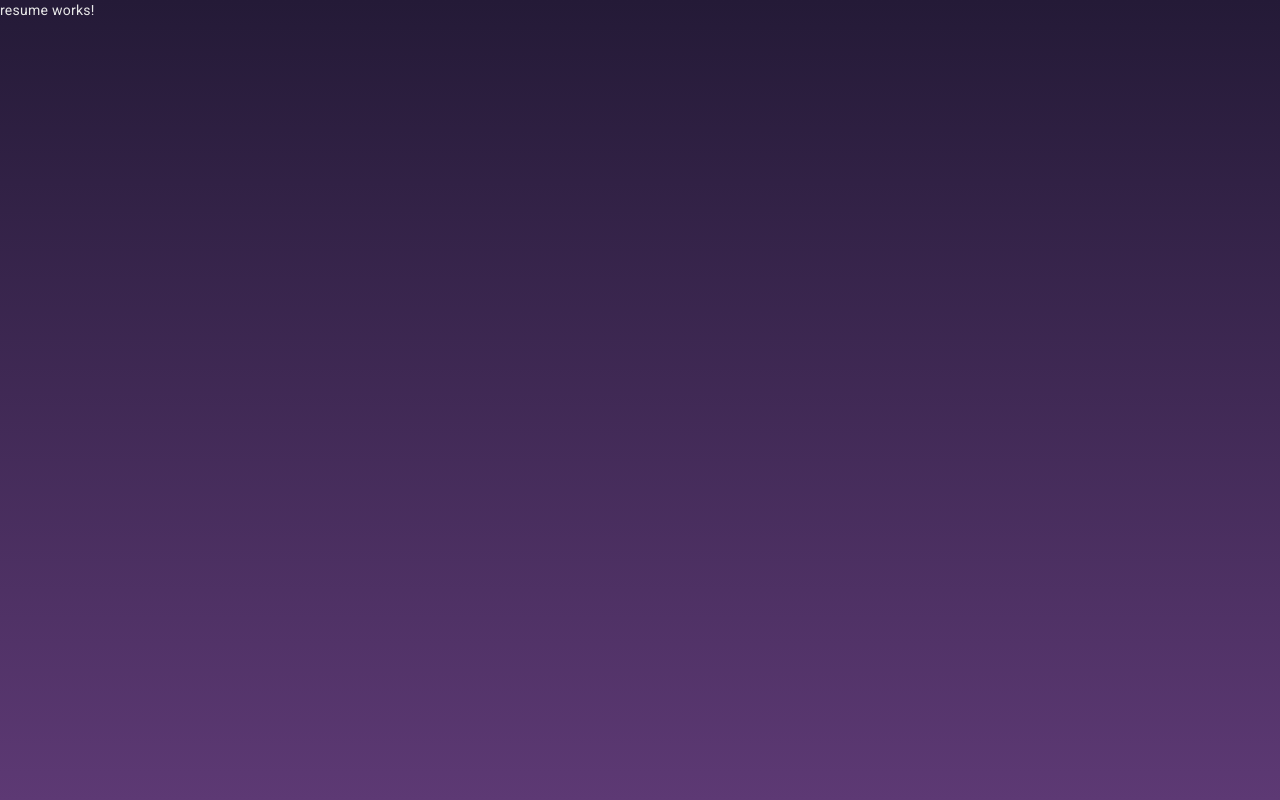
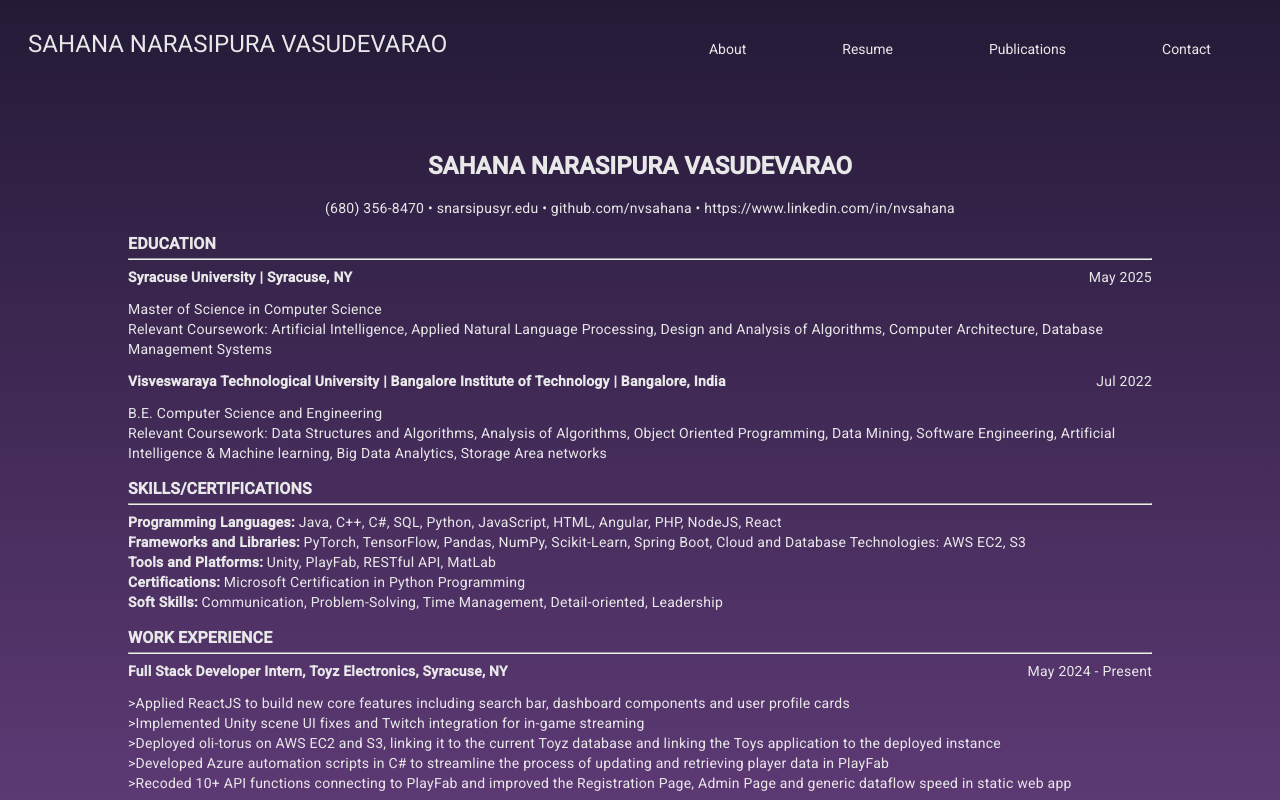
Before and after one commit to nvsahana/porfolioappproject, an Angular app: page /resume in a window 1280 px wide. Built offline with nearby package versions, Linux system fonts and the light colour scheme.

Commit message:
comitting Resume

```diff
--- a/src/app/resume/resume.component.css
+++ b/src/app/resume/resume.component.css
@@ -0,0 +1,20 @@
+.maincontainer {
+    margin: auto;
+    width: 80%;
+    border: 3px;
+    padding: 10px;
+}
+.maincontainer h1 {
+    text-align: center;
+}
+.underheading p {
+    text-align: center;
+}
+.collegename, .experienceHeading, .projectheading, .activityheading {
+    display: flex;
+    justify-content: space-between;
+    flex-direction: row;
+}
+.positionName {
+    font-weight: bold;
+}
--- a/src/app/resume/resume.component.html
+++ b/src/app/resume/resume.component.html
@@ -1 +1,116 @@
-<p>resume works!</p>
+<div class="navbarpart">
+    <app-navbar></app-navbar>
+</div>
+<div style="margin-top: 10em;">
+    <div class="maincontainer">
+                <h1><b>SAHANA NARASIPURA VASUDEVARAO</b></h1>
+
+        <div class="underheading">
+            <p>(680) 356-8470 • snarsipusyr.edu • github.com/nvsahana • https://www.linkedin.com/in/nvsahana</p>
+        </div>
+        <div class="resumesection educationSection">
+            <h3 style="margin-bottom:0 ;"><b>EDUCATION</b></h3>
+            <hr style="margin-top: 0;">
+            <div class="collegename">
+                <div><p style="font-weight: bold;">Syracuse University  |  Syracuse, NY</p></div>	 <div><p>May 2025</p></div>
+            </div>
+            <p style="margin: 0;">Master of Science in Computer Science</p>
+            <p>Relevant Coursework: Artificial Intelligence, Applied Natural Language Processing, Design and Analysis of Algorithms, Computer Architecture, Database Management Systems</p>
+
+            <div class="collegename">
+                <div><p style="font-weight: bold;">Visveswaraya Technological University | Bangalore Institute of Technology | Bangalore, India</p></div>	    <div><p>Jul 2022</p></div>
+            </div>
+            <p style="margin:0">B.E. Computer Science and Engineering</p>
+            <p>Relevant Coursework: Data Structures and Algorithms, Analysis of Algorithms, Object Oriented Programming, Data Mining, Software Engineering, Artificial Intelligence & Machine learning, Big Data Analytics, Storage Area networks</p>
+        </div>
+        <div class="resumesection skillsSection">
+            <h3 style="margin-bottom: 0;"><b>SKILLS/CERTIFICATIONS</b></h3>
+            <hr style="margin-top: 0;">
+            <div class="skillNames"></div>
+            <p style="margin:0"><b>Programming Languages:</b> Java, C++, C#, SQL, Python, JavaScript, HTML, Angular, PHP, NodeJS, React</p>
+            <p style="margin:0"><b>Frameworks and Libraries:</b> PyTorch, TensorFlow, Pandas, NumPy, Scikit-Learn, Spring Boot, Cloud and Database Technologies: AWS EC2, S3</p>
+            <p style="margin:0"><b>Tools and Platforms:</b> Unity, PlayFab, RESTful API, MatLab</p>
+            <p style="margin:0"><b>Certifications:</b> Microsoft Certification in Python Programming</p>
+            <p style="margin-top:0"><b>Soft Skills:</b> Communication, Problem-Solving, Time Management, Detail-oriented, Leadership</p>
+        </div>
+        <div class="resumesection workSection">
+            <h3 style="margin-bottom: 0;"><b>WORK EXPERIENCE</b></h3>
+            <hr style="margin-top: 0;">
+            <div class="experienceSection">
+                <div class="experienceHeading">
+                    <div class="positionName"><p>Full Stack Developer Intern, Toyz Electronics, Syracuse, NY</p></div><div><p>May 2024 - Present</p></div>
+                </div>
+                <p style="margin: 0;">>Applied ReactJS to build new core features including search bar, dashboard components and user profile cards</p>
+                <p style="margin: 0;">>Implemented Unity scene UI fixes and Twitch integration for in-game streaming</p>
+                <p style="margin: 0;">>Deployed oli-torus on AWS EC2 and S3, linking it to the current Toyz database and linking the Toys application to the deployed instance</p>
+                <p style="margin: 0;">>Developed Azure automation scripts in C# to streamline the process of updating and retrieving player data in PlayFab</p>
+                <p style="margin-top: 0;">>Recoded 10+ API functions connecting to PlayFab and improved the Registration Page,  Admin Page and generic dataflow speed in static web app</p>
+            </div>
+            <div class="experienceSection">
+                <div class="experienceHeading">
+                    <div class="positionName"><p>AI Developer Intern, Pronto Mowers, Boca Raton, FL</p></div><div><p> Jan 2024 - Mar 2024</p></div>
+                </div>
+                <p style="margin:0">>Developed AI chat assistants using speech recognition libraries such as Pyttsx3, SpeechRecognition</p>
+                <p style="margin-top:0">>Worked in agile environment, delivered timely updates and actively contributed ideas in development stage</p>
+            </div>
+            <div class="experienceSection">
+                <div class="experienceHeading">
+                    <div class="positionName"><p>Associate Software Engineer, Bosch Global Software Technologies, Bangalore, India</p></div><div><p> Jul 2022 - Jul 2023</p></div>
+                </div>
+                <p style="margin:0">>Implemented rich user experiences by creating 15+ new features utilizing Angular, HTML/JS/CSS, Springboot and SQL</p>
+                <p style="margin:0">>Conducted thorough code reviews, identified and fixed critical bugs, and implemented best practices, resulting in 20% decrease in post release defects and improved overall code quality</p>
+                <p style="margin-top:0">>Led frontend development for diverse web applications, ensuring responsive and user-friendly interfaces </p>
+            </div>
+            <div class="experienceSection">
+                <div class="experienceHeading">
+                    <div class="positionName"><p> Research and Development Intern, Centre for Artificial Intelligence and Robotics, Bangalore, India</p></div><div><p>Aug 2021 - Dec 2021</p></div>
+                </div>
+                <p style="margin:0">>Explored crucial elements (lexicon, acoustic and language models) and deep learning and traced evolution of speech recognition systems</p>
+                <p style="margin-top:0">>Implemented a semi-supervised pre-trained Wav2vec 2.0 model on the Libri speech dataset</p>
+            </div>
+        </div>
+        <div class="resumesection projectSection">
+            <h3 style="margin-bottom: 0;"><b>PROJECTS</b></h3>
+            <hr style="margin-top: 0;">
+            <div class="project">
+                <div class="projectheading">
+                    <div class="positionName"><p>Named Entity Recognition System</p></div><div><p>Aug 2022 - Oct 2022</p></div>
+                </div>
+                <p style="margin: 0;">>Developed advanced model using bi-directional LSTM using Tenserflow, Numpy, SpaCy and PyTorch libraries, accurately recognizing named entities in texts based on context and meanings, achieved an accuracy of 96.89% with this approach</p>
+                <p style="margin-top: 0;">>Published the findings in International Research Journal of Engineering and Technology, Oct 2022</p>
+            </div>
+            <div class="project">
+                <div class="projectheading">
+                    <div class="positionName"><p>Automatic Hate Speech Detection System</p></div><div><p>Sep 2021 - Mar 2022</p></div>
+                </div>
+                <p style="margin: 0;">>Implemented ensemble model with ML classifiers: Random forest and Support Vector classifiers and TFIDF vectorization on bilingual dataset</p>
+                <p style="margin: 0;">>Communicated deadlines and timely updates with team and achieved accuracy of 90.1% with the proposed method. This marked a significant 9.3% improvement compared to traditional single-classifier methods</p>
+                <p style="margin-top: 0;">>Published findings in IEEE conference on NMITCON-2023 and honoured with best project award at BIT</p>
+            </div>
+            <div class="project">
+                <div class="projectheading">
+                    <div class="positionName"><p>Online Course Registration System</p></div><div><p>Nov 2020 - Jan 2021</p></div>
+                </div>
+                <p style="margin: 0;">>Created various designs and blue prints verifying requirements to be implemented in the end system</p>
+                <p style="margin-top: 0;">>Developed a web platform with HTML, CSS, PHP, Javascript and MySQL enabling tutors to create and oversee courses, while also facilitating student enrollment and management</p>
+            </div>
+        </div>
+        <div class="resumesection activitiesSection">
+            <h3 style="margin-bottom: 0;"><b>ACTIVITIES</b></h3>
+            <hr style="margin-top: 0;">
+            <div class="activities">
+                <div class="activityheading">
+                    <div class="positionName"><p> Student Intern, Cognition India, Bangalore, India</p></div><div><p>May 2021 - Oct 2021</p></div>
+                </div>
+                <p style="margin: 0;">>Provided educational materials such as activity sheets and charts for students in government schools</p>
+                <p style="margin-top: 0;">>Educated the public about the importance of environment and ways to mitigate harm</p>
+            </div>
+            <div class="activities">
+                <div class="activityheading">
+                    <div class="positionName"><p>Diversity and Inclusivity Committee, Syracuse, NY</p></div><div><p>Sep 2023 - Present</p></div>
+                </div>
+                <p style="margin-top: 0;">>Foster positive interactions and communication with diverse groups, focusing on importance of inclusivity in having collaborative and respectful environment</p>
+            </div>
+        </div>
+    </div>
+</div>
```
